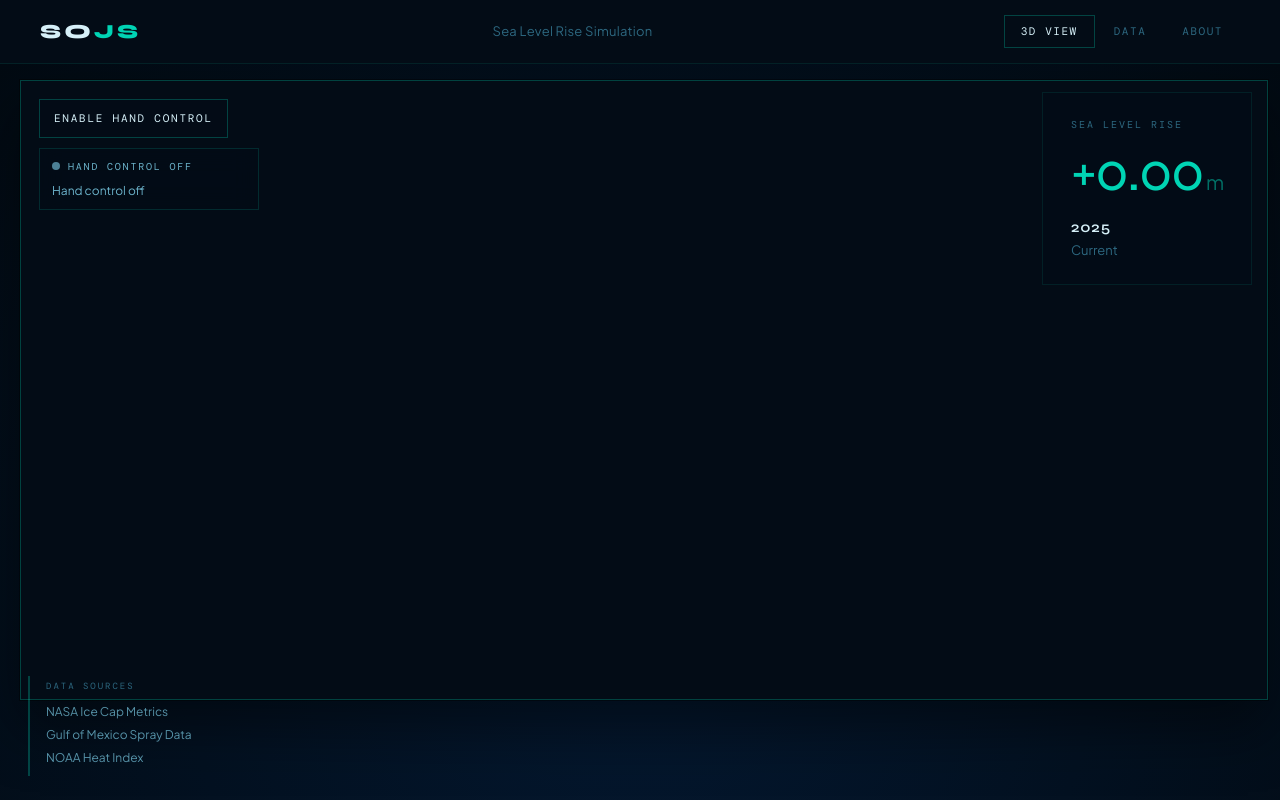
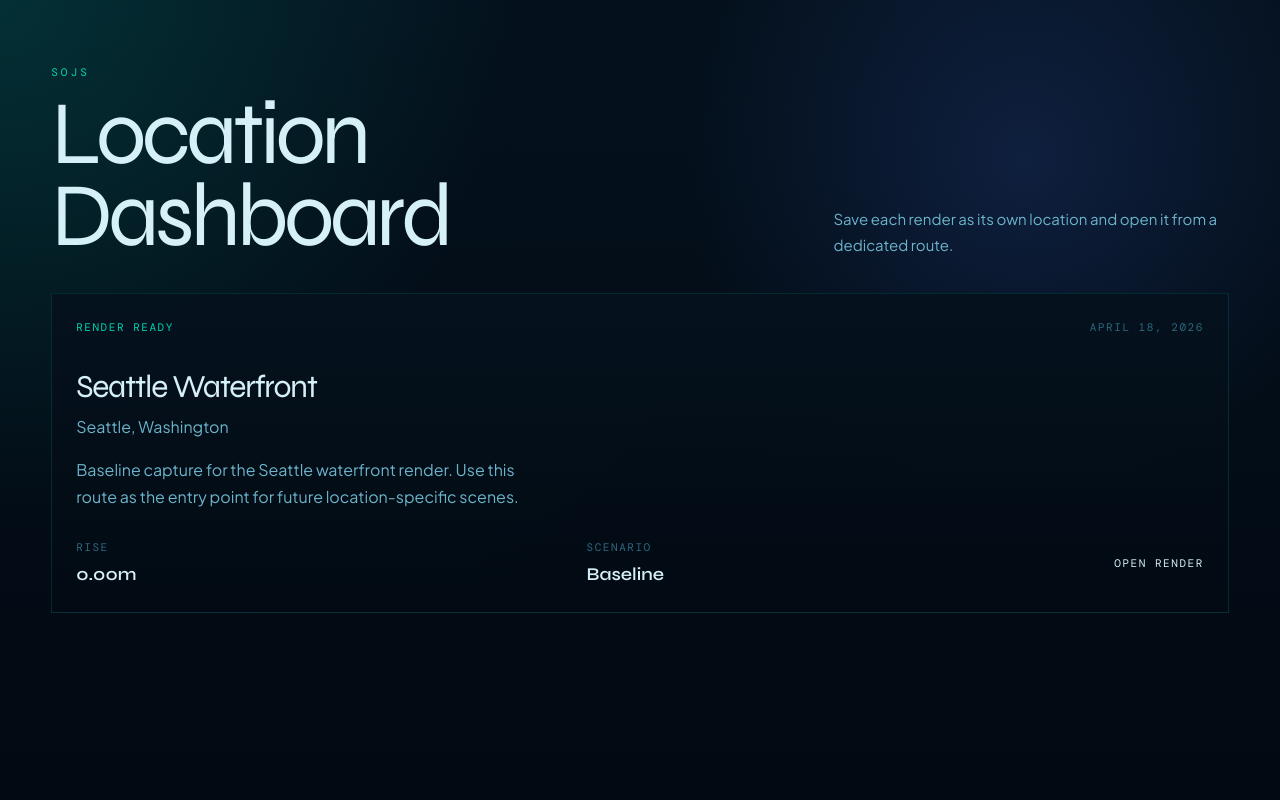
Before and after one commit to TheOutcastVirus/datahacks-2026, a Next.js app in the folder frontend/: page / in a window 1280 px wide. Built offline with nearby package versions, Linux system fonts and the light colour scheme; no server answers; a web font is replaced by a local one.

Commit message:
Add location dashboard routes

```diff
--- a/frontend/app/globals.css
+++ b/frontend/app/globals.css
@@ -43,6 +43,158 @@ body > div {
   background: var(--bg);
 }
 
+.dashboard-shell {
+  min-height: 100vh;
+  padding: 64px clamp(24px, 4vw, 56px);
+  background:
+    radial-gradient(circle at top left, rgba(0, 212, 180, 0.16), transparent 34%),
+    radial-gradient(circle at 80% 20%, rgba(65, 105, 225, 0.18), transparent 28%),
+    linear-gradient(180deg, #04111d 0%, #020912 100%);
+  overflow: auto;
+}
+
+.masthead {
+  display: grid;
+  grid-template-columns: minmax(0, 1.2fr) minmax(280px, 420px);
+  gap: 24px;
+  align-items: end;
+  margin-bottom: 36px;
+}
+
+.eyebrow {
+  font-family: var(--font-mono);
+  font-size: 11px;
+  letter-spacing: 0.28em;
+  text-transform: uppercase;
+  color: var(--accent);
+  margin-bottom: 12px;
+}
+
+.dashboard-title {
+  font-family: var(--font-display);
+  font-size: clamp(42px, 7vw, 96px);
+  line-height: 0.92;
+  letter-spacing: -0.05em;
+  max-width: 8ch;
+}
+
+.dashboard-copy {
+  font-size: 15px;
+  line-height: 1.7;
+  color: var(--text-mid);
+  max-width: 36ch;
+  justify-self: end;
+}
+
+.dashboard-grid {
+  display: grid;
+  grid-template-columns: repeat(auto-fit, minmax(280px, 1fr));
+  gap: 20px;
+}
+
+.location-card {
+  position: relative;
+  display: grid;
+  gap: 28px;
+  min-height: 320px;
+  padding: 24px;
+  border: 1px solid rgba(0, 212, 180, 0.16);
+  background:
+    linear-gradient(180deg, rgba(5, 17, 29, 0.96), rgba(2, 10, 18, 0.96)),
+    linear-gradient(135deg, rgba(0, 212, 180, 0.1), transparent 50%);
+  color: inherit;
+  text-decoration: none;
+  overflow: hidden;
+  transition:
+    transform 0.22s ease,
+    border-color 0.22s ease,
+    box-shadow 0.22s ease;
+}
+
+.location-card::after {
+  content: '';
+  position: absolute;
+  inset: auto -20% -30% auto;
+  width: 180px;
+  aspect-ratio: 1;
+  border-radius: 50%;
+  background: radial-gradient(circle, rgba(0, 212, 180, 0.18), transparent 65%);
+  pointer-events: none;
+}
+
+.location-card:hover {
+  transform: translateY(-6px);
+  border-color: rgba(0, 212, 180, 0.4);
+  box-shadow: 0 24px 48px rgba(0, 0, 0, 0.28);
+}
+
+.location-card-topline,
+.location-card-footer {
+  display: flex;
+  align-items: center;
+  justify-content: space-between;
+  gap: 12px;
+}
+
+.location-status,
+.location-updated,
+.metric-label,
+.location-open,
+.nav-link,
+.nav-chip {
+  font-family: var(--font-mono);
+  font-size: 11px;
+  letter-spacing: 0.14em;
+  text-transform: uppercase;
+}
+
+.location-status {
+  color: var(--accent);
+}
+
+.location-updated,
+.metric-label {
+  color: var(--text-lo);
+}
+
+.location-card-body {
+  display: grid;
+  gap: 18px;
+  align-content: start;
+}
+
+.location-name {
+  font-family: var(--font-display);
+  font-size: 32px;
+  letter-spacing: -0.04em;
+}
+
+.location-region {
+  margin-top: 4px;
+  color: var(--text-mid);
+}
+
+.location-description {
+  max-width: 38ch;
+  color: var(--text-mid);
+  line-height: 1.65;
+}
+
+.location-metric {
+  display: grid;
+  gap: 6px;
+}
+
+.location-metric strong {
+  font-family: var(--font-display);
+  font-size: 18px;
+  font-weight: 600;
+}
+
+.location-open {
+  color: var(--text-hi);
+}
+
 /* ---- HEADER ---- */
 .app-header {
   display: flex;
@@ -73,28 +225,24 @@ body > div {
 
 .header-nav {
   display: flex;
-  gap: 2px;
+  align-items: center;
+  gap: 10px;
 }
 
-.nav-btn {
-  font-family: var(--font-mono);
-  font-size: 11px;
-  letter-spacing: 0.14em;
-  padding: 7px 16px;
+.nav-link,
+.nav-chip {
+  padding: 8px 14px;
   border: 1px solid transparent;
-  background: transparent;
+}
+
+.nav-link {
+  color: var(--text-hi);
+  text-decoration: none;
+  border-color: var(--border-bright);
+}
+
+.nav-chip {
   color: var(--text-lo);
-  cursor: pointer;
-  border-radius: 0;
-  text-transform: uppercase;
-  transition: color 0.2s, border-color 0.2s;
-}
-.nav-btn:hover {
-  color: rgba(214, 240, 248, 0.5);
-}
-.nav-btn.active {
-  border: 1px solid var(--border-bright);
-  color: var(--text-hi);
 }
 
 /* ---- VIEWPORT ---- */
@@ -212,6 +360,10 @@ body > div {
   margin-bottom: 10px;
 }
 
+.attr-title-spaced {
+  margin-top: 18px;
+}
+
 .attr-item {
   font-family: var(--font-body);
   font-size: 12px;
@@ -219,3 +371,48 @@ body > div {
   margin-bottom: 5px;
   opacity: 0.8;
 }
+
+.attr-item-strong {
+  color: var(--text-hi);
+  opacity: 1;
+}
+
+@media (max-width: 900px) {
+  .masthead {
+    grid-template-columns: 1fr;
+  }
+
+  .dashboard-copy {
+    justify-self: start;
+  }
+
+  .app {
+    grid-template-rows: auto 1fr;
+  }
+
+  .app-header {
+    padding: 18px 20px;
+    align-items: flex-start;
+    gap: 16px;
+    flex-direction: column;
+  }
+
+  .viewport {
+    padding: 12px 12px 24px;
+  }
+
+  .splat-stage {
+    width: 100%;
+    height: min(62vh, 520px);
+  }
+
+  .stats-panel,
+  .attr-panel {
+    position: static;
+    margin-top: 14px;
+  }
+
+  .attr-panel {
+    padding-left: 12px;
+  }
+}
--- a/frontend/app/layout.tsx
+++ b/frontend/app/layout.tsx
@@ -21,8 +21,8 @@ const dmMono = DM_Mono({
 });
 
 export const metadata: Metadata = {
-  title: "Sojs — Sea Level Rise Simulation",
-  description: "Sojs: 3D visualization of projected sea level rise scenarios",
+  title: "Sojs — Location Dashboard",
+  description: "Sojs location dashboard for opening saved 3D renders by route",
 };
 
 export default function RootLayout({
--- /dev/null
+++ b/frontend/app/locations/[slug]/page.tsx
@@ -0,0 +1,72 @@
+import Link from 'next/link';
+import { notFound } from 'next/navigation';
+
+import SplatViewer from '@/components/SplatViewer';
+import { LOCATIONS, getLocationBySlug } from '@/lib/locations';
+
+export function generateStaticParams() {
+  return LOCATIONS.map((location) => ({ slug: location.slug }));
+}
+
+export default async function LocationPage({
+  params,
+}: {
+  params: Promise<{ slug: string }>;
+}) {
+  const { slug } = await params;
+  const location = getLocationBySlug(slug);
+
+  if (!location) {
+    notFound();
+  }
+
+  return (
+    <div className="app">
+      <header className="app-header">
+        <div>
+          <div className="logo">
+            SO<span className="logo-accent">JS</span>
+          </div>
+          <div className="header-sub">Location Render</div>
+        </div>
+        <nav className="header-nav">
+          <Link href="/" className="nav-link">
+            Dashboard
+          </Link>
+          <div className="nav-chip">{location.region}</div>
+        </nav>
+      </header>
+
+      <div className="viewport">
+        <div className="splat-stage">
+          <SplatViewer
+            splatUrl={location.splatUrl}
+            renderer={location.renderer ?? 'auto'}
+          />
+        </div>
+
+        <div className="stats-panel">
+          <div className="stats-label">Sea Level Rise</div>
+          <div className="stats-rise" style={{ color: location.scene.color }}>
+            +{location.scene.rise.toFixed(2)}
+            <span className="stats-rise-unit">m</span>
+          </div>
+          <div className="stats-year">{location.scene.year}</div>
+          <div className="stats-scenario">{location.scene.label}</div>
+        </div>
+
+        <div className="attr-panel">
+          <div className="attr-title">Location</div>
+          <div className="attr-item attr-item-strong">{location.name}</div>
+          <div className="attr-item">{location.description}</div>
+          <div className="attr-title attr-title-spaced">Data Sources</div>
+          {location.sources.map((source) => (
+            <div key={source} className="attr-item">
+              {source}
+            </div>
+          ))}
+        </div>
+      </div>
+    </div>
+  );
+}
--- a/frontend/app/page.tsx
+++ b/frontend/app/page.tsx
@@ -1,57 +1,54 @@
-'use client';
+import Link from 'next/link';
 
-import SplatViewer from '@/components/SplatViewer';
-
-const SCENE = {
-  year: 2025,
-  rise: 0,
-  label: 'Current',
-  color: '#00d4b4',
-};
+import { LOCATIONS } from '@/lib/locations';
 
 export default function Home() {
-  const scene = SCENE;
-
   return (
-    <div className="app">
-      {/* Header */}
-      <header className="app-header">
-        <div className="logo">
-          SO<span className="logo-accent">JS</span>
+    <div className="dashboard-shell">
+      <header className="masthead">
+        <div>
+          <div className="eyebrow">Sojs</div>
+          <h1 className="dashboard-title">Location Dashboard</h1>
         </div>
-        <div className="header-sub">Sea Level Rise Simulation</div>
-        <nav className="header-nav">
-          <button className="nav-btn active">3D VIEW</button>
-          <button className="nav-btn">DATA</button>
-          <button className="nav-btn">ABOUT</button>
-        </nav>
+        <p className="dashboard-copy">
+          Save each render as its own location and open it from a dedicated route.
+        </p>
       </header>
 
-        {/* Viewport: centered stage (not full-bleed) = fewer pixels, smoother perf */}
-      <div className="viewport">
-        <div className="splat-stage">
-          <SplatViewer splatUrl="/output.ply" renderer="splat" />
-        </div>
+      <section className="dashboard-grid" aria-label="Saved locations">
+        {LOCATIONS.map((location) => (
+          <Link
+            key={location.slug}
+            href={`/locations/${location.slug}`}
+            className="location-card"
+          >
+            <div className="location-card-topline">
+              <span className="location-status">{location.status}</span>
+              <span className="location-updated">{location.updatedAt}</span>
+            </div>
 
-        {/* Stats */}
-        <div className="stats-panel">
-          <div className="stats-label">Sea Level Rise</div>
-          <div className="stats-rise" style={{ color: scene.color }}>
-            +{scene.rise.toFixed(2)}
-            <span className="stats-rise-unit">m</span>
-          </div>
-          <div className="stats-year">{scene.year}</div>
-          <div className="stats-scenario">{scene.label}</div>
-        </div>
+            <div className="location-card-body">
+              <div>
+                <h2 className="location-name">{location.name}</h2>
+                <p className="location-region">{location.region}</p>
+              </div>
+              <p className="location-description">{location.description}</p>
+            </div>
 
-        {/* Attribution */}
-        <div className="attr-panel">
-          <div className="attr-title">Data Sources</div>
-          {['NASA Ice Cap Metrics', 'Gulf of Mexico Spray Data', 'NOAA Heat Index'].map(s => (
-            <div key={s} className="attr-item">{s}</div>
-          ))}
-        </div>
-      </div>
+            <div className="location-card-footer">
+              <div className="location-metric">
+                <span className="metric-label">Rise</span>
+                <strong>{location.scene.rise.toFixed(2)}m</strong>
+              </div>
+              <div className="location-metric">
+                <span className="metric-label">Scenario</span>
+                <strong>{location.scene.label}</strong>
+              </div>
+              <div className="location-open">Open Render</div>
+            </div>
+          </Link>
+        ))}
+      </section>
     </div>
   );
 }
--- /dev/null
+++ b/frontend/lib/locations.ts
@@ -0,0 +1,42 @@
+export type LocationRecord = {
+  slug: string;
+  name: string;
+  region: string;
+  description: string;
+  splatUrl: string;
+  renderer?: 'auto' | 'ply' | 'splat';
+  status: string;
+  updatedAt: string;
+  scene: {
+    year: number;
+    rise: number;
+    label: string;
+    color: string;
+  };
+  sources: string[];
+};
+
+export const LOCATIONS: LocationRecord[] = [
+  {
+    slug: 'seattle-waterfront',
+    name: 'Seattle Waterfront',
+    region: 'Seattle, Washington',
+    description:
+      'Baseline capture for the Seattle waterfront render. Use this route as the entry point for future location-specific scenes.',
+    splatUrl: '/Cabbage-mvs_1012_04.ply',
+    renderer: 'ply',
+    status: 'Render Ready',
+    updatedAt: 'April 18, 2026',
+    scene: {
+      year: 2026,
+      rise: 0,
+      label: 'Baseline',
+      color: '#00d4b4',
+    },
+    sources: ['NASA Ice Cap Metrics', 'NOAA Tidal Records', 'Local shoreline survey'],
+  },
+];
+
+export function getLocationBySlug(slug: string) {
+  return LOCATIONS.find((location) => location.slug === slug);
+}
```
